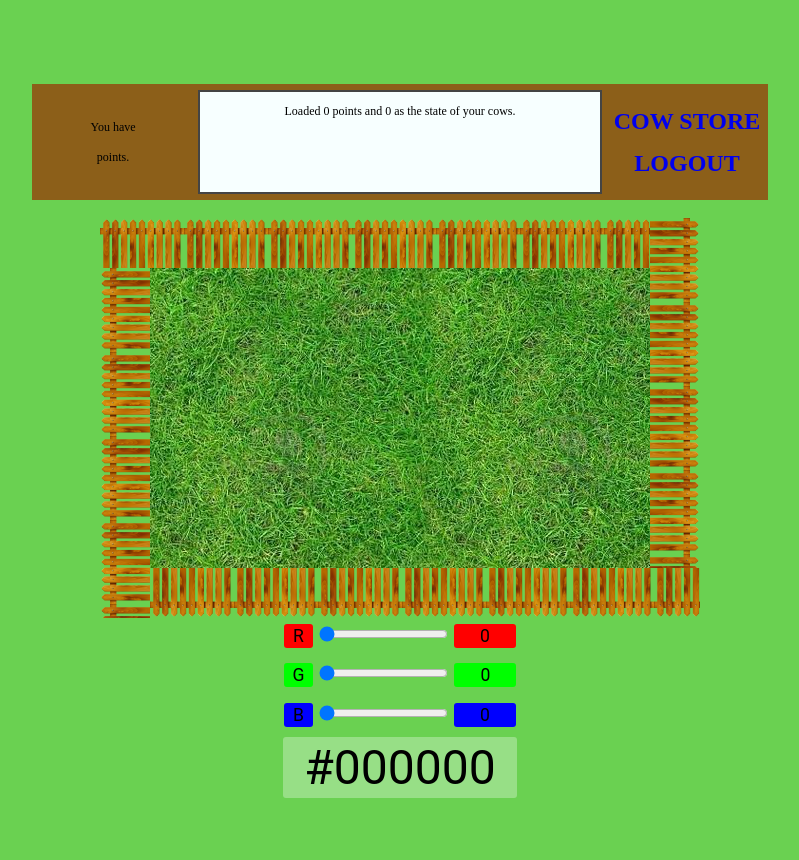
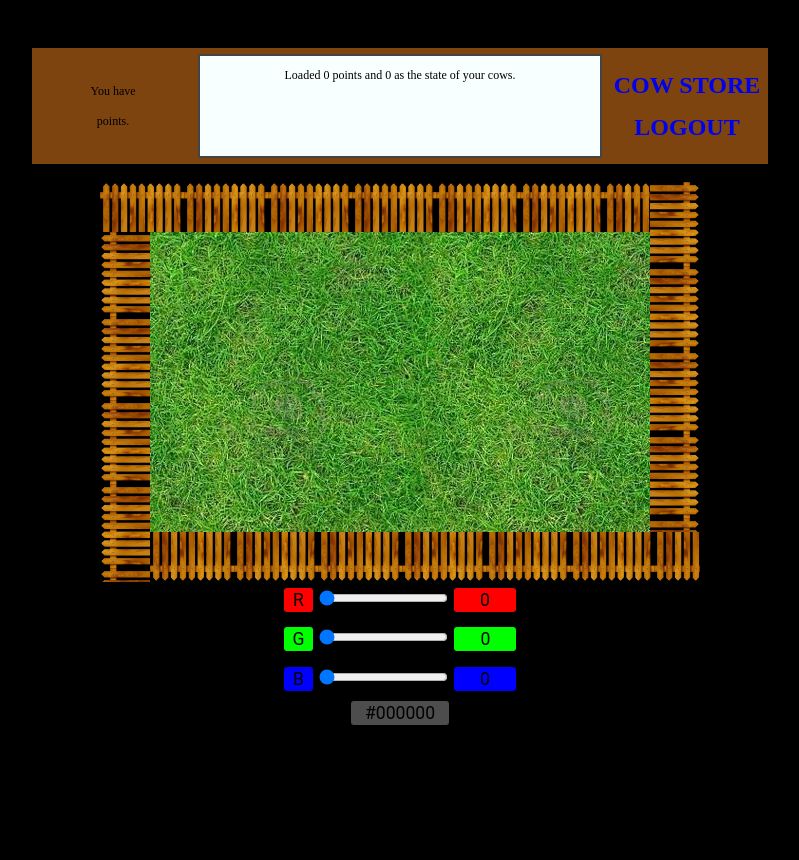
Before and after one commit to cas380/cow-clicker-2, a Flask app: template templates/cowclicker.html in a window 1280 px wide. Shown: the whole page, without its empty margins (240-1039 px from the left). After the commit the page ends 725 px from the top, so only its background shows below. Run offline with Flask 2, Linux system fonts and the light colour scheme; the template is opened without the code that fills it, so the values that code supplies are empty.

Commit message:
loose objects

```diff
--- a/static/style.css
+++ b/static/style.css
@@ -207,6 +207,6 @@
 }
 #hex{
   min-width: 4.5em;
-  font-size: 3em;
+  font-size: 1.1em;
   background: rgba(255,255,255,.3);
 }
--- a/templates/cowclicker.html
+++ b/templates/cowclicker.html
@@ -5,12 +5,10 @@
 {% endblock %}
 
 {% block bodytype %} <!-- The tag we will use for the <body> -->
-	<body style="background-color: rgba(67, 197, 35, 0.788);">
+	<!--<body style="background-color: rgba(67, 197, 35, 0.788);"> -->
 {% endblock %}
 
 {% block content %} <!-- All of this gets ut inside the <body> -->
-	<br />
-	<br />
 	<!-- invisible node to pull data from -->
 	<span id="cows" style="display: none;">{{ init_cows }}</span>
 
```
